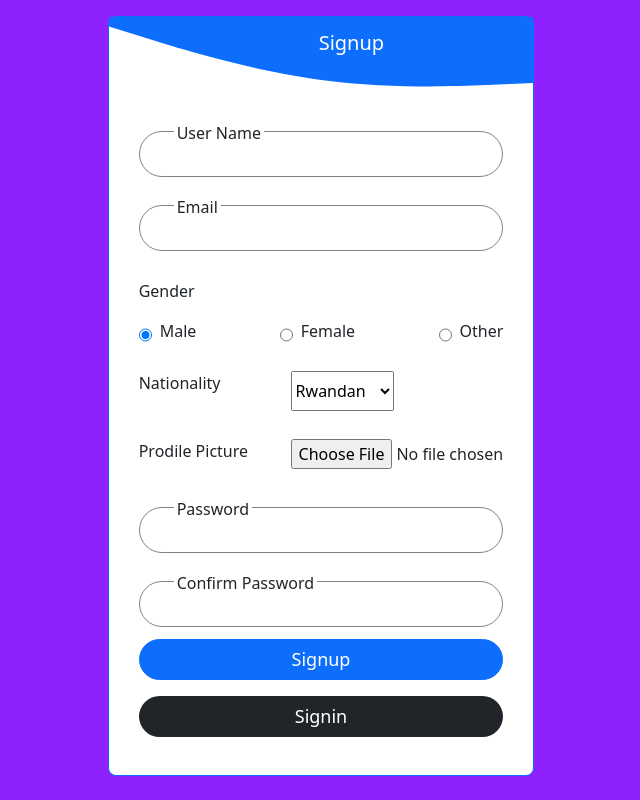
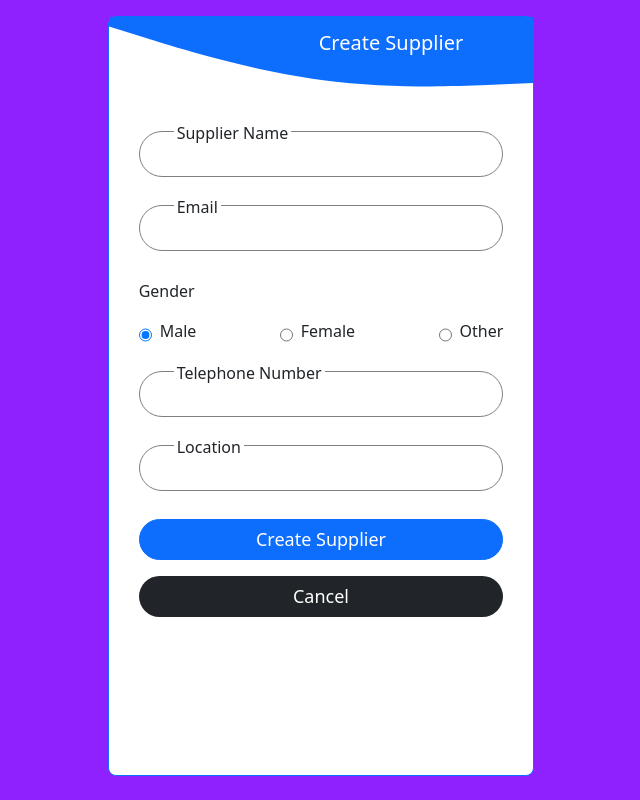
Before and after one commit to RUTAGENGWA-ASANTE-BRUCE/Stock-Management-CodeIgnitor, a CodeIgniter app: page /Stock-Management-CodeIgnitor/index.php/stock/createSupplier/1 in a window 1280 px wide. Shown: the whole page, without its empty margins (319-959 px from the left). Run offline with CodeIgniter, Linux system fonts and the light colour scheme; data that the repository does not hold is empty.

Commit message:
new change

```diff
--- a/stockManagement/application/views/createSupplier.php
+++ b/stockManagement/application/views/createSupplier.php
@@ -72,15 +72,15 @@
 
 <body class="loginRegister">
     <div class="border col-md-4 d-flex flex-column position-relative   bg-white my-auto border-primary rounded-3 mx-auto mt-3" style="height:760px">
-        <h5 class="w-25 mx-auto describer text-white mt-4">Signup</h5>
+        <h5 class="w-50 mx-auto describer text-white mt-4">Create Supplier</h5>
         <svg xmlns="http://www.w3.org/2000/svg" viewBox="0 0 1440 320">
             <path fill="#0d6efd" fill-opacity="1" d="M0,32L120,69.3C240,107,480,181,720,213.3C960,245,1200,235,1320,229.3L1440,224L1440,0L1320,0C1200,0,960,0,720,0C480,0,240,0,120,0L0,0Z">
 
             </path>
         </svg>
-        <form method="POST" name="createUser" enctype="multipart/form-data" style="height:80%;" class="col-md-12" action="<?php echo base_url() ?>index.php/User/createUser ">
+        <form method="POST" name="createUser" enctype="multipart/form-data" style="height:80%;" class="col-md-12" action="<?php echo base_url() ?>index.php/Stock/createSupplier/<?php echo $user['user_id'];?>">
             <div class="form-part">
-                <Label>User Name</Label>
+                <Label class="">Supplier Name</Label>
                 <input required type="text" minlength="4" maxlength="60" name="name" class="form-input" />
               <p class="fs-6 text-danger">  <?php echo form_error('name'); ?></p>
 
@@ -109,39 +109,21 @@
                 </div>
               <p class="fs-6 text-danger">  <?php echo form_error('email'); ?></p>
             </div>
-            <div class="form-part d-flex flex-column">
-                <div class="d-flex">
 
-                    <p class="col-5">Nationality</p>
-                    <select name="nationality">
-                        <option value="Rwandan">Rwandan</option>
-                        <option value="American">American</option>
-                        <option value="Ugandan">Ugandan</option>
-                        <option value="Canadian">Candadian</option>
-                    </select>
-                </div>
-              <p class="fs-6 text-danger">  <?php echo form_error('email'); ?></p>
-            </div>
-            <div class="form-part d-flex flex-column">
-                <div class="d-flex">
-
-                    <p class="col-5">Prodile Picture</p>
-                    <input required type="file" name="profilePicture">
-                </div>
-              <p class="fs-6 text-danger">  <?php echo form_error('email'); ?></p>
-            </div>
             <div class="form-part">
-                <Label>Password</Label>
-                <input required type="password" pattern="^(?=.*[A-Za-z])(?=.*\d)[A-Za-z\d]{8,}$" name="password" class="form-input" />
-              <p class="fs-6 text-danger">  <?php echo form_error('password'); ?></p>
+                <Label>Telephone Number</Label>
+                <input required type="tel"  name="telephone" class="form-input" />
+              <p class="fs-6 text-danger">  <?php echo form_error('telephone'); ?></p>
 
             </div>
             <div class="form-part">
-                <Label>Confirm Password</Label>
-                <input required type="password" name="cpassword" class="form-input" />
+                <Label>Location</Label>
+                <input required type="text"  name="location" class="form-input" />
+              <p class="fs-6 text-danger">  <?php echo form_error('location'); ?></p>
+
             </div>
-            <button class="btn btn-primary bg-primary signup">Signup</button>
-            <a class="signin btn bg-dark text-white" href="<?php echo base_url() ?>index.php/User/login">Signin</a>
+            <button class="btn btn-primary bg-primary signup">Create Supplier</button>
+            <a class="signin btn bg-dark text-white" href="<?php echo base_url().'index.php/Stock/productSuppliers/'.$user['user_id'] ; ?>">Cancel</a>
         </form>
     </div>
     </div>
```
